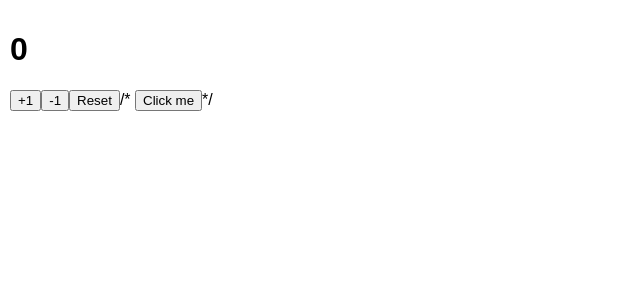
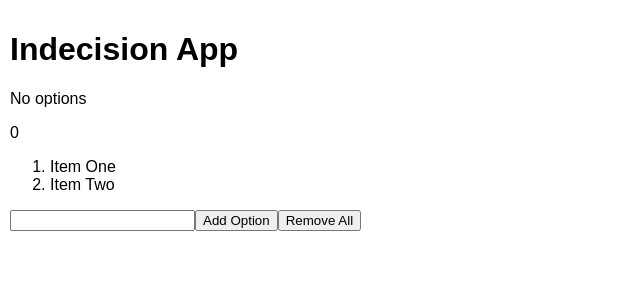
Before and after one commit to kianev/Indecision-ReactJS-App-, a React (Create React App) app in the folder indecision-app/: page / in a window 1280 px wide. Shown: the top 300 px of the page, without its empty margins (0-640 px from the left). Built offline with nearby package versions, Linux system fonts and the light colour scheme.

Commit message:
ReactJS form added

```diff
--- a/indecision-app/src/App.js
+++ b/indecision-app/src/App.js
@@ -3,45 +3,50 @@ import './App.css'
 
 class App extends Component {
   constructor(props) {
-    super()
+    super(props);
     this.state = {
-      count: 0
+      title: "Indecision App",
+      options: []
     }
+}
+
+  removeAll(e){
+      this.setState({
+        options: []
+      })
   }
+  render () {
+    const onFormSumbit = (e) => {
+      e.preventDefault();
+     const option = e.target.elements.option.value;
 
-  addOne(e){
-    this.setState({
-      count: this.state.count + 1
-    })
-  }
+     if(option){
+       let optionsArray = this.state.options;
+       optionsArray.push(option);
 
-  minusOne(e){
-    this.setState({
-      count: this.state.count - 1
-    })
-  }
+       this.setState({
+         options: optionsArray
+       })
 
-  reset(e){
-    this.setState({
-      count: 0
-    })
-  }
+       e.target.elements.option.value = "";
+     }
+    }
 
-  //experimental syntax to bind this
-  /*handleClick = () => {
-    console.log('this is:', this);
-  }*/
-
-  render () {
     return (
       <div className="App">
-        <h1>{this.state.count}</h1>
-        <button onClick={this.addOne.bind(this)}>+1</button>
-        <button onClick={this.minusOne.bind(this)}>-1</button>
-        <button onClick={this.reset.bind(this)}>Reset</button>
-       /* <button onClick={this.handleClick}>
-          Click me
-        </button>*/
+        <h1>{this.state.title}</h1>
+        {this.state.subtitle && <p>{this.state.subtitle}</p>}
+        <p>{this.state.options.length > 0 ? 'Here are your options: ' : 'No options'}</p>
+        <p>{this.state.options.length }</p>
+        <ol>
+          <li>Item One</li>
+          <li>Item Two</li>
+        </ol>
+        <form onSubmit={onFormSumbit}>
+          <input type="text" name="option"/>
+          <button>Add Option</button>
+          <button onClick={this.removeAll.bind(this)}>Remove All</button>
+        </form>
       </div>
     )
   }
```
Also changed, not shown: indecision-app/testing/react-counter-event-handling.js (added, +49 -0 lines).
